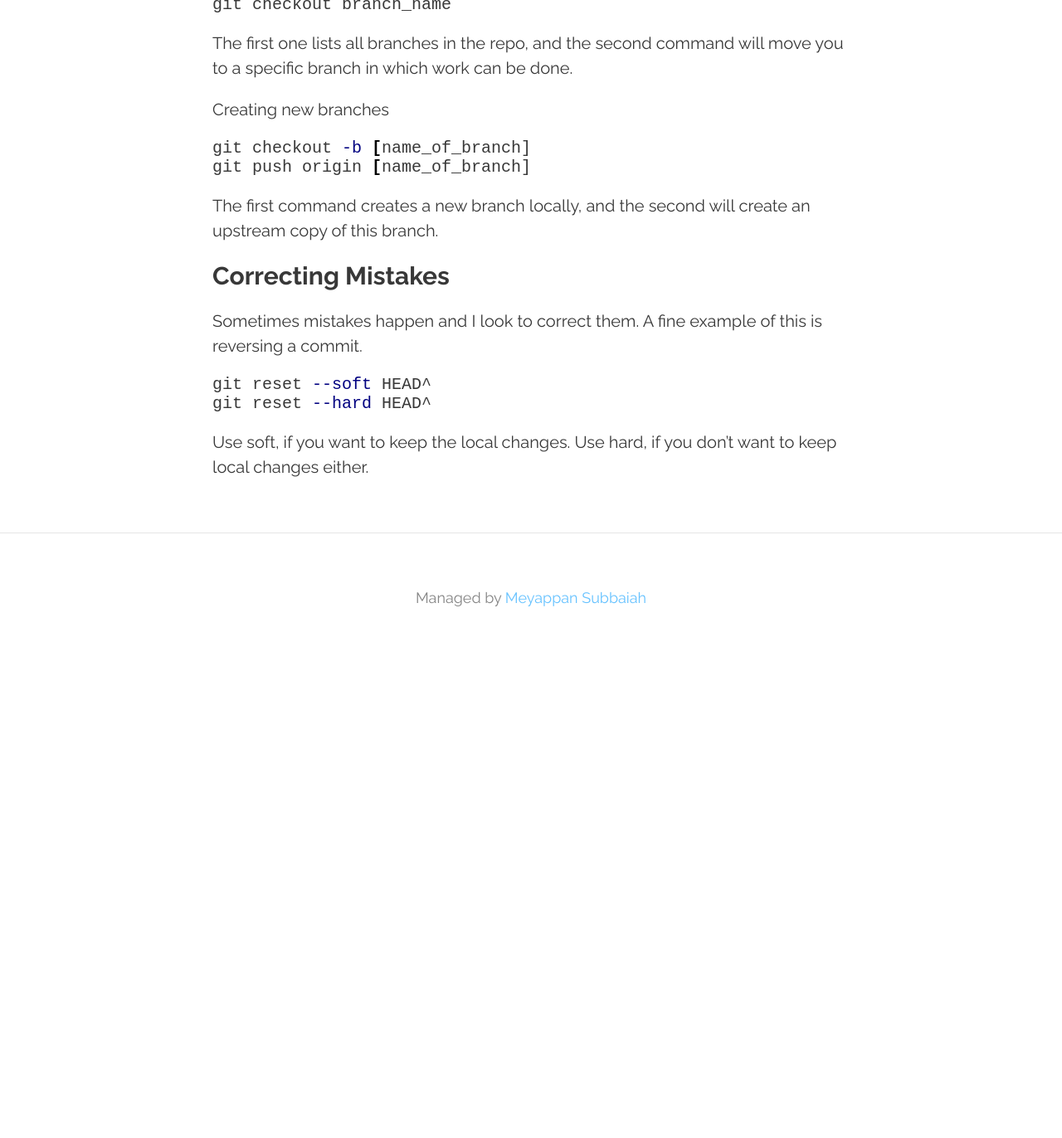
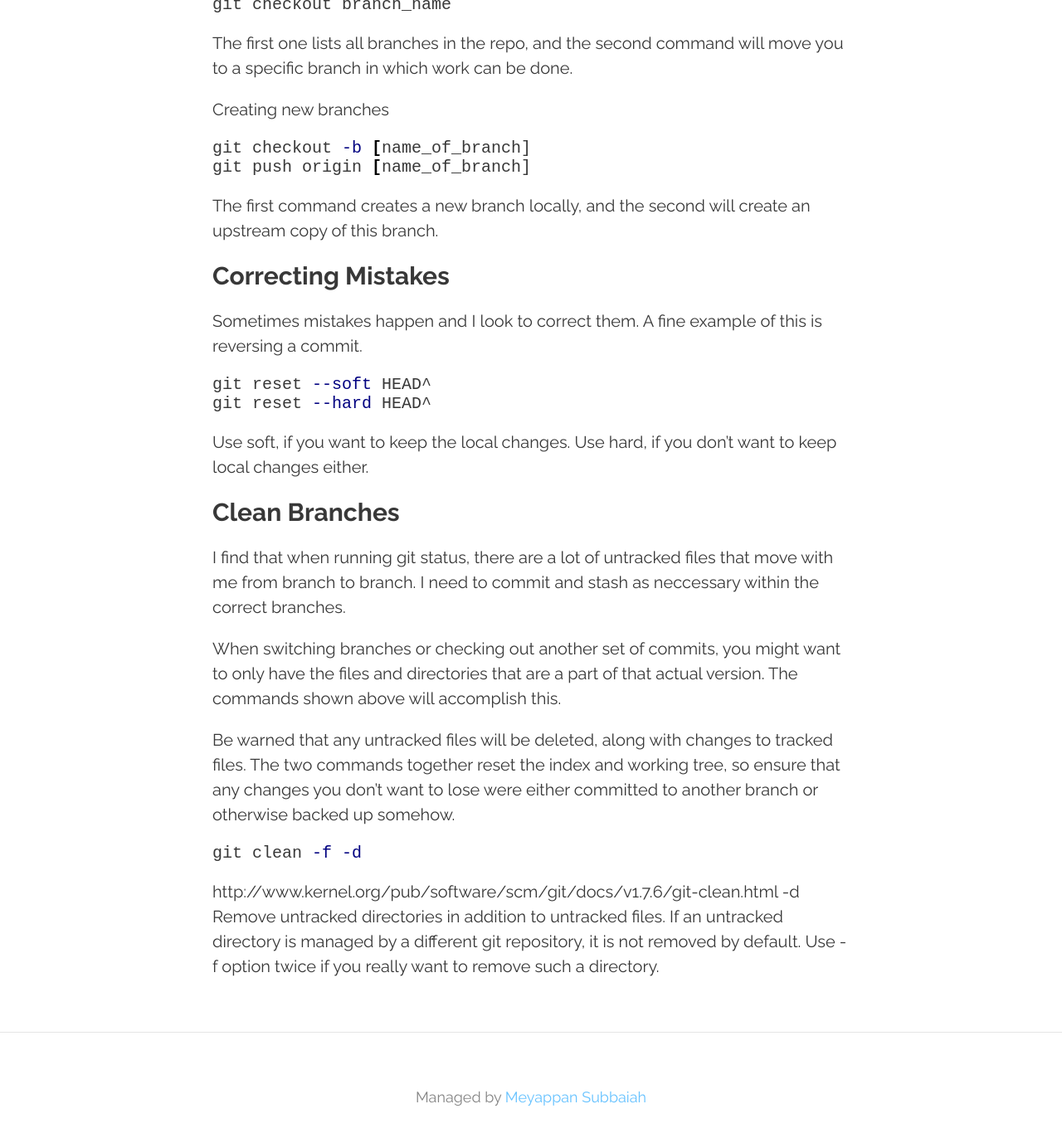
Before and after one commit to meysubb/TIL, a Jekyll site: the page built from _posts/2018-10-26-git-help.md, in a window 1280 px wide and 1400 px high, scrolled down 820 px. Shown: the top 1372 px of the window at 83% size. Built offline with Jekyll 4.4.1, drawn with Linux system fonts in a browser that asks for light colours; nearby versions of some CDN libraries; before the commit the page ends 1618 px from its top, so only the background shows below that.

Commit message:
add update on git clean

````diff
--- a/_posts/2018-10-26-git-help.md
+++ b/_posts/2018-10-26-git-help.md
@@ -53,3 +53,20 @@ git reset --hard HEAD^
 ```
 
 Use soft, if you want to keep the local changes. Use hard, if you don't want to keep local changes either.
+
+### Clean Branches
+
+I find that when running git status, there are a lot of untracked files that move with me from branch to branch. I need to commit and stash as neccessary within the correct branches.
+
+When switching branches or checking out another set of commits, you might want to only have the files and directories that are a part of that actual version. The commands shown above will accomplish this.
+
+Be warned that any untracked files will be deleted, along with changes to tracked files. The two commands together reset the
+index and working tree, so ensure that any changes you don't want to lose were either committed to another branch or otherwise backed up somehow.
+
+```bash
+git clean -f -d
+```
+
+http://www.kernel.org/pub/software/scm/git/docs/v1.7.6/git-clean.html
+-d
+Remove untracked directories in addition to untracked files. If an untracked directory is managed by a different git repository, it is not removed by default. Use -f option twice if you really want to remove such a directory.
````
